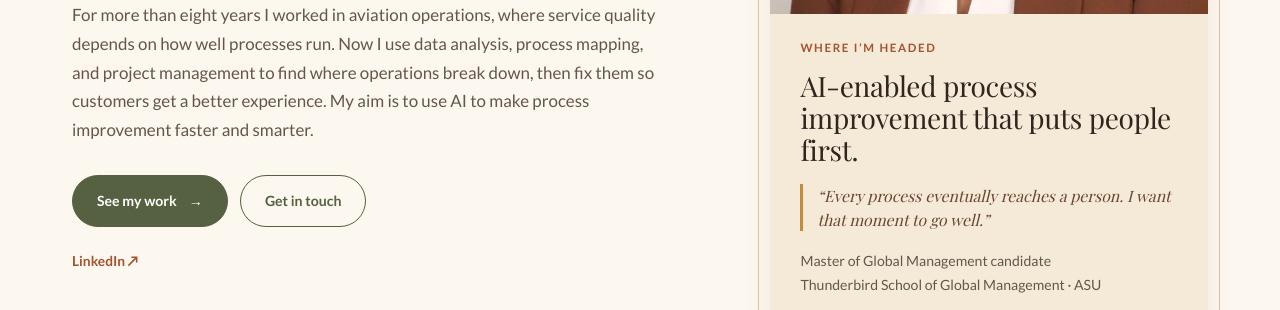
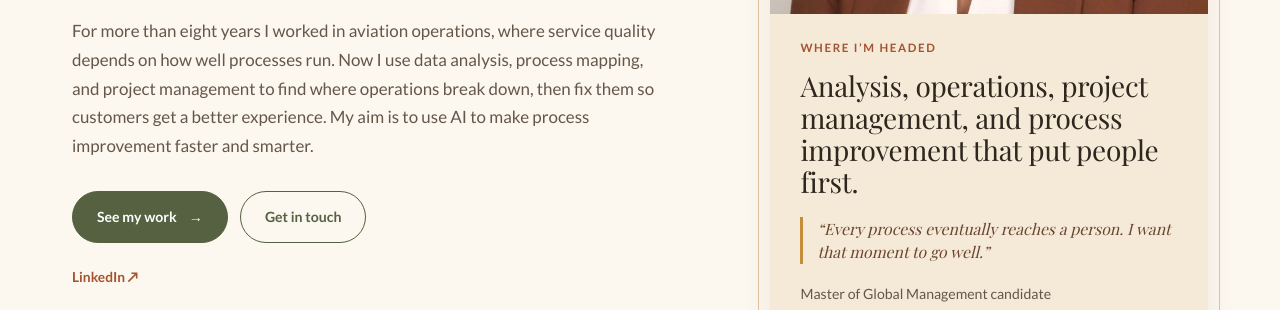
Before and after one commit to denyse169/denyse169.github.io, a plain HTML site: page index.html in a window 1280 px wide. Shown: the part 642-952 px from the top of the page. Drawn offline with nearby package versions, Linux system fonts and the light colour scheme; a web font is replaced by a local one.

Commit message:
Broaden hero card focus statement
Co-Authored-By: Claude Opus 5.5 <noreply@anthropic.com>
Claude-Session: https://claude.ai/code/session_01GNXAFERy6X7ejWq1zJUpAu

```diff
--- a/index.html
+++ b/index.html
@@ -53,7 +53,7 @@
       <aside class="hero-note" aria-label="Professional focus">
         <div class="portrait-frame"><img class="portrait" src="assets/denyse-tumugire.jpg" alt="Denyse Tumugire, smiling, in a brown blazer" width="720" height="828" fetchpriority="high"></div>
         <p class="eyebrow">Where I’m headed</p>
-        <h2>AI-enabled process improvement that puts people first.</h2>
+        <h2>Analysis, operations, project management, and process improvement that put people first.</h2>
         <blockquote>“Every process eventually reaches a person. I want that moment to go well.”</blockquote>
         <p>Master of Global Management candidate<br>Thunderbird School of Global Management · ASU</p>
         <div class="note-footer"><span>GPA 3.58 / 4.0</span><span>Expected May 2027</span></div>
```
